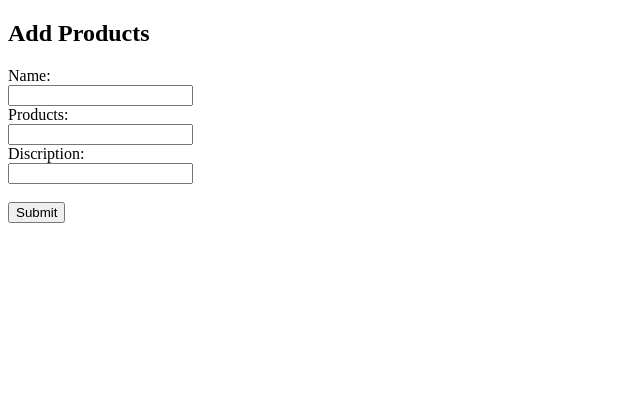
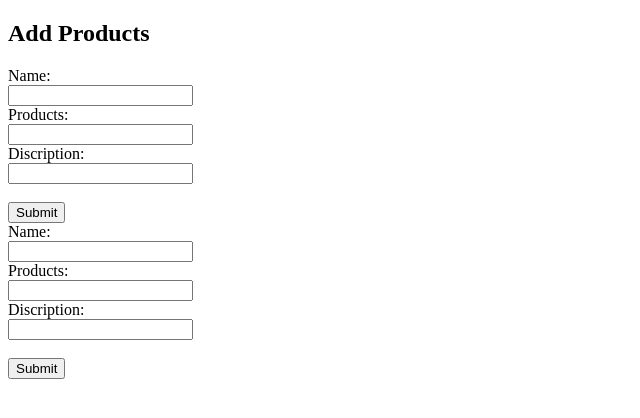
Before and after one commit to manujoju/myapp_new, a Django app: template myapp/templates/as1.html in a window 1280 px wide. Shown: the top 418 px of the page, without its empty margins (0-640 px from the left). Run offline with Django 4.2, Linux system fonts and the light colour scheme; the template is opened without the code that fills it, so the values that code supplies are empty; some libraries are stand-ins or nearby versions.

Commit message:
second commit

```diff
--- a/myapp/templates/as1.html
+++ b/myapp/templates/as1.html
@@ -14,6 +14,15 @@
         <input type="text" name=" " value=" "><br><br>
         <input type="submit" value="Submit">
     </form>
+    <form action="/action_page.php">
+        <label for="name">Name:</label><br>
+        <input type="text" id="name" name="name" value=""><br>
+        <label for="name">Products:</label><br>
+        <input type="text" name=" " value=" "><br>
+        <label type="name">Discription:</label><br>
+        <input type="text" name=" " value=" "><br><br>
+        <input type="submit" value="Submit">
+    </form>
 </body>
 
 </html>
```
